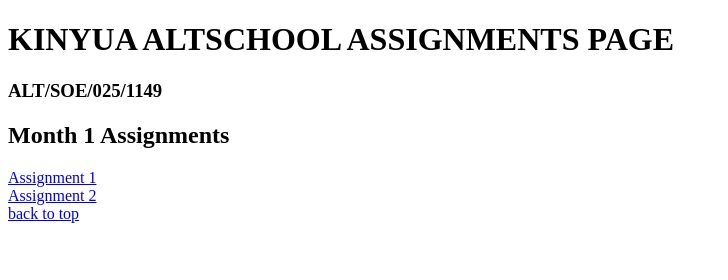
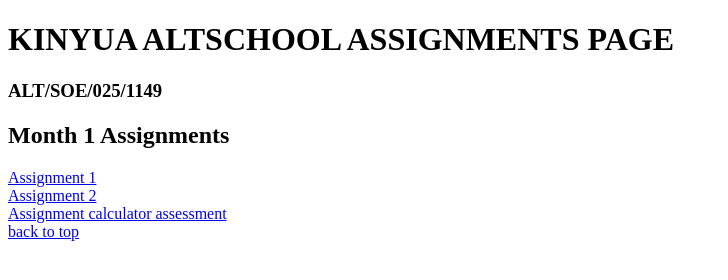
Before and after one commit to Kinyua1299/AltSchool_profile, a plain HTML site: page index.html in a window 1280 px wide. Shown: the whole page, without its empty margins (0-728 px from the left). Drawn offline with Linux system fonts and the light colour scheme.

Commit message:
Update index.html

```diff
--- a/index.html
+++ b/index.html
@@ -12,6 +12,7 @@
     <H2>Month 1 Assignments</H2>
     <a href="Assignment 1/index.html">Assignment 1</a><br />
     <a href="Assignment 2/index.html">Assignment 2</a><br />
+<a href="https://github.com/Kinyua1299/kings">Assignment calculator assessment</a><br />
 <a href="#top">back to top</a>
 </body>
 </html>
```
